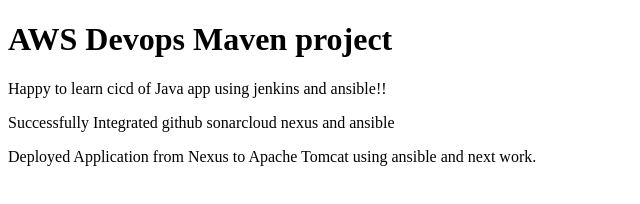
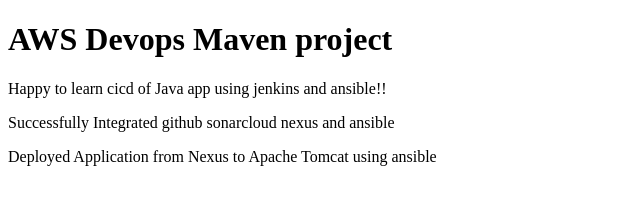
Before and after one commit to ijazclouddev/CI-CD-Pipeline-with-Jenkins-deploy-tomcat, a plain HTML site: page src/main/webapp/index.html in a window 1280 px wide. Shown: the whole page, without its empty margins (0-640 px from the left). Drawn offline with Linux system fonts and the light colour scheme.

Commit message:
Update index.html

```diff
--- a/src/main/webapp/index.html
+++ b/src/main/webapp/index.html
@@ -7,6 +7,6 @@
     <h1>AWS Devops Maven project</h1>
     <p>Happy to learn cicd of Java app using jenkins and ansible!!</p>
     <p> Successfully Integrated github sonarcloud nexus and ansible</p>
-    <p> Deployed Application from Nexus to Apache Tomcat using ansible and next work.</p>
+    <p> Deployed Application from Nexus to Apache Tomcat using ansible</p>
   </body>
 </html>
```
